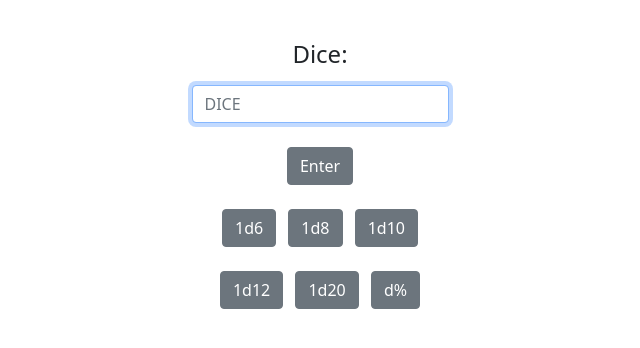
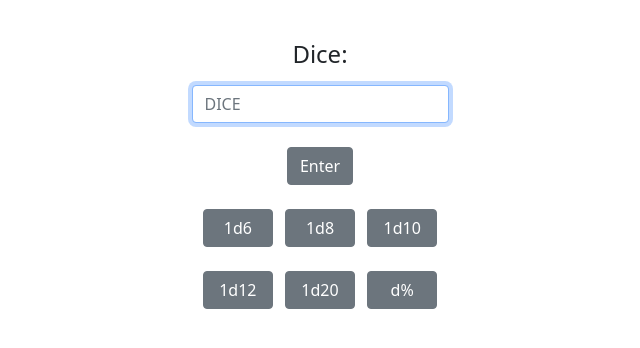
Before and after one commit to HoulaCZ/DKDice, a Flask app: page / in a window 1280 px wide. Shown: the top 348 px of the page, without its empty margins (320-960 px from the left). Run offline with Flask 3, Linux system fonts and the light colour scheme.

Commit message:
Alignment of buttons.

```diff
--- a/templates/index.html
+++ b/templates/index.html
@@ -24,14 +24,14 @@
         </form>
         <form action="/throw" method="get">
             <center>
-                <button class="btn btn-secondary text-center" style="margin-left: 4px; margin-right: 4px;" type="submit" name="q" value="1d6">1d6</button>
-                <button class="btn btn-secondary text-center" style="margin-left: 4px; margin-right: 4px;" type="submit" name="q" value="1d8">1d8</button>
-                <button class="btn btn-secondary text-center" style="margin-left: 4px; margin-right: 4px;" type="submit" name="q" value="1d10">1d10</button>
+                <button class="btn btn-secondary text-center" style="margin-left: 4px; margin-right: 4px; width:70px" type="submit" name="q" value="1d6">1d6</button>
+                <button class="btn btn-secondary text-center" style="margin-left: 4px; margin-right: 4px; width:70px" type="submit" name="q" value="1d8">1d8</button>
+                <button class="btn btn-secondary text-center" style="margin-left: 4px; margin-right: 4px; width:70px" type="submit" name="q" value="1d10">1d10</button>
                 <br>
                 <br>
-                <button class="btn btn-secondary text-center" style="margin-left: 4px; margin-right: 4px;" type="submit" name="q" value="1d12">1d12</button>
-                <button class="btn btn-secondary text-center" style="margin-left: 4px; margin-right: 4px;" type="submit" name="q" value="1d20">1d20</button>
-                <button class="btn btn-secondary text-center" style="margin-left: 4px; margin-right: 4px;" type="submit" name="q" value="1d100">d%</button>
+                <button class="btn btn-secondary text-center" style="margin-left: 4px; margin-right: 4px; width:70px" type="submit" name="q" value="1d12">1d12</button>
+                <button class="btn btn-secondary text-center" style="margin-left: 4px; margin-right: 4px; width:70px" type="submit" name="q" value="1d20">1d20</button>
+                <button class="btn btn-secondary text-center" style="margin-left: 4px; margin-right: 4px; width:70px" type="submit" name="q" value="1d100">d%</button>
             </center>
         </form>
     </body>
```
Also changed, not shown: templates/error.html (+6 -6 lines), templates/throw.html (+6 -6 lines).
